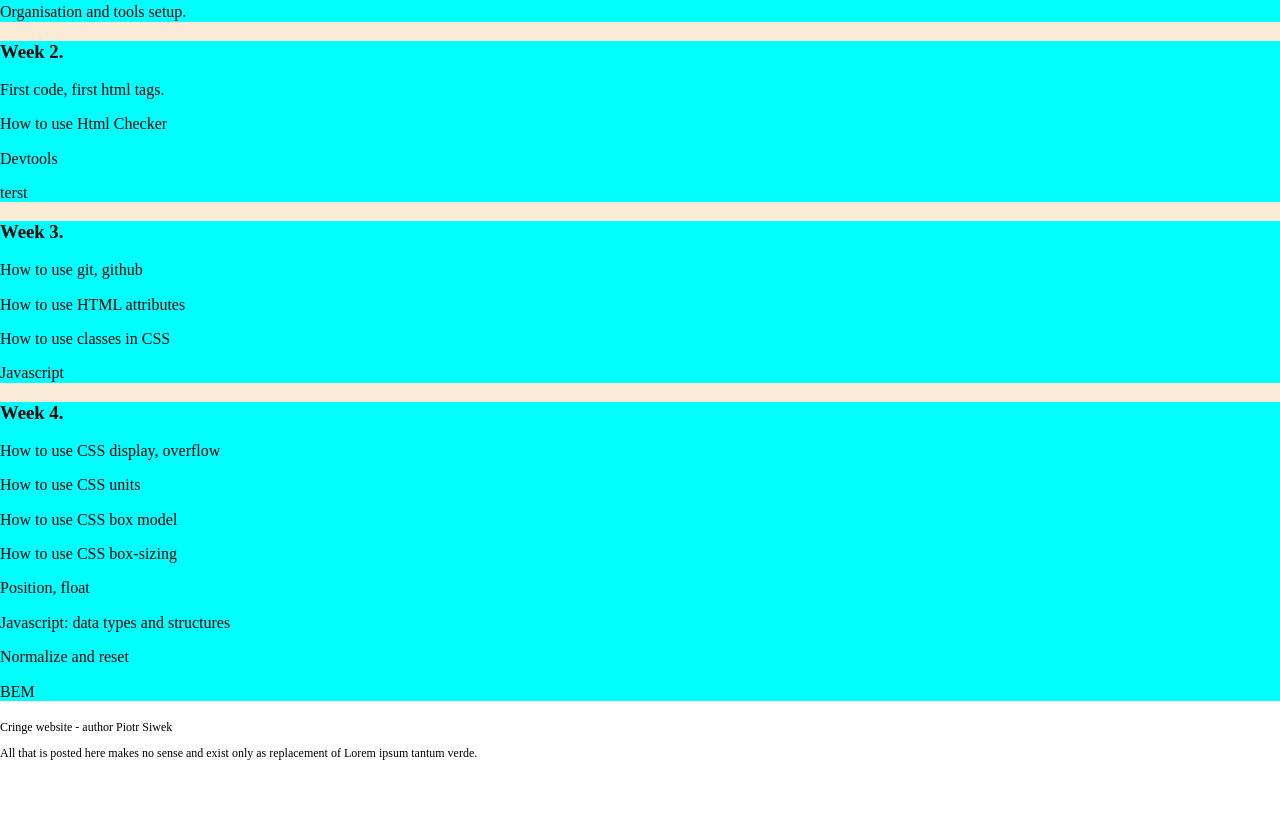
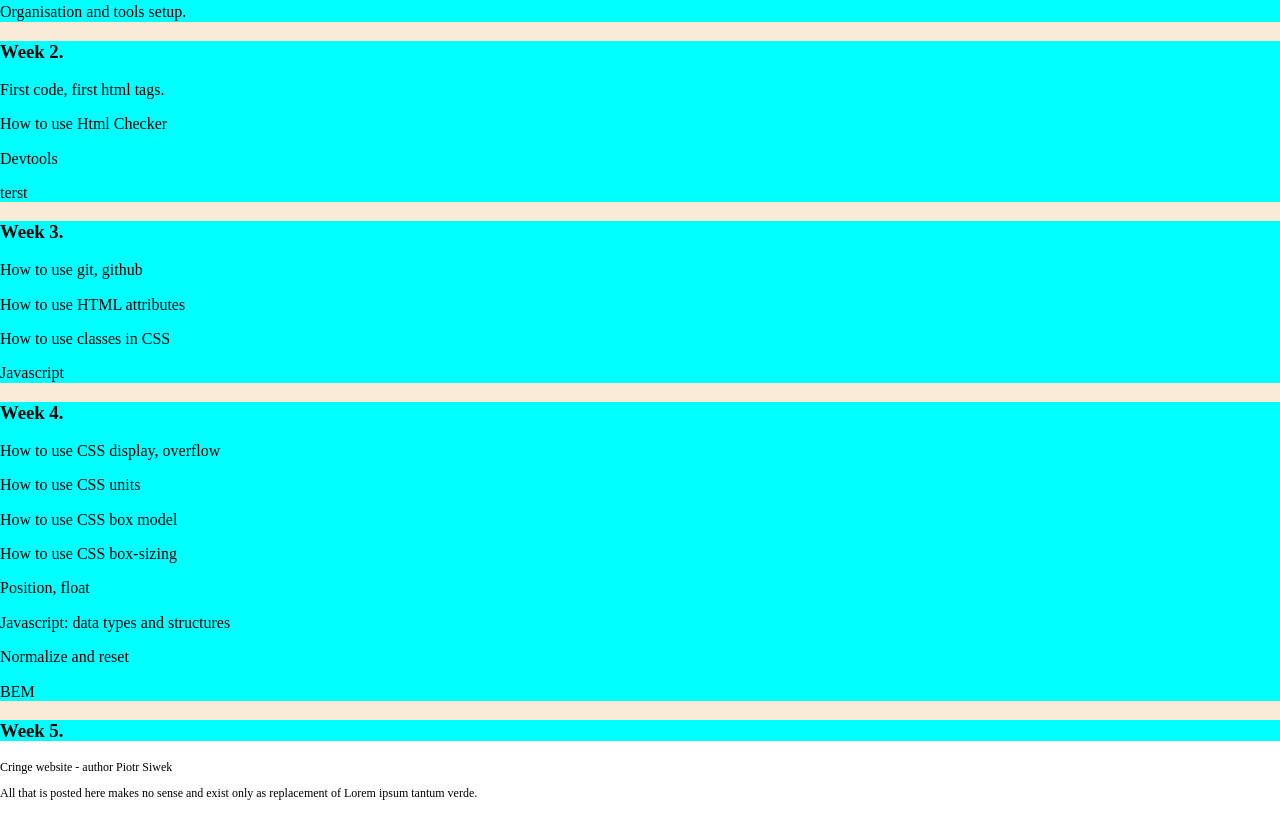
Before and after one commit to piotrsiwek/CoTenFrontendCourse-homepage, a plain HTML site: page nauka-html.html in a window 1280 px wide. Shown: the part 489-1302 px from the top of the page. Before the commit the page ends 1262 px from the top, so only its background shows below. Drawn offline with Linux system fonts and the light colour scheme.

Commit message:
Ading just content

```diff
--- a/nauka-html.html
+++ b/nauka-html.html
@@ -69,6 +69,10 @@
 				<p>Normalize and reset</p>
 				<p>BEM</p>
 			</article>
+			<article>
+				<h3>Week 5.</h3>
+			</article>
+
 
 		</section>
 
```
